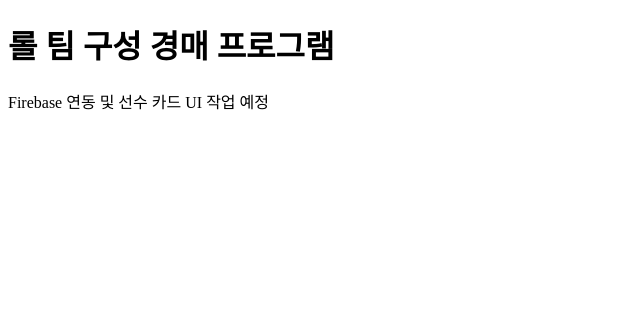
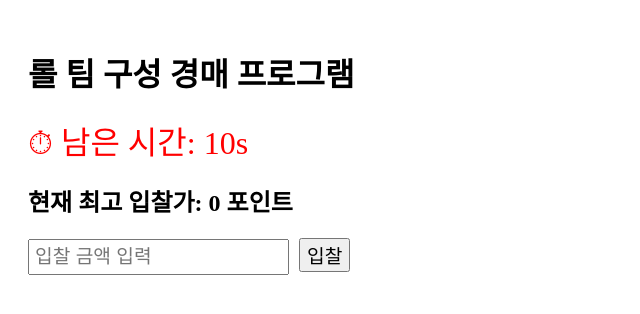
Before and after one commit to eunbee1998/hyupcampauction, a React (Create React App) app: page / in a window 1280 px wide. Shown: the top 314 px of the page, without its empty margins (0-640 px from the left). Built offline with nearby package versions, Linux system fonts and the light colour scheme.

Commit message:
Add files via upload

```diff
--- a/src/App.js
+++ b/src/App.js
@@ -1,11 +1,35 @@
 
-import React from "react";
+import React, { useState } from "react";
+import AuctionTimer from "./components/AuctionTimer";
+import BidInput from "./components/BidInput";
 
 function App() {
+  const [highestBid, setHighestBid] = useState(0);
+  const [lastBidTime, setLastBidTime] = useState(null);
+  const [winner, setWinner] = useState("");
+
+  const handleBidSubmit = (amount) => {
+    if (amount > highestBid) {
+      setHighestBid(amount);
+      setLastBidTime(Date.now());
+      setWinner("팀장"); // 실제 팀장 이름으로 대체 필요
+    }
+  };
+
+  const handleTimeout = () => {
+    alert(`낙찰! ${winner}님이 ${highestBid} 포인트에 선수 영입`);
+    setHighestBid(0);
+    setWinner("");
+    setLastBidTime(null);
+  };
+
   return (
-    <div>
+    <div style={{ padding: "20px" }}>
       <h1>롤 팀 구성 경매 프로그램</h1>
-      <p>Firebase 연동 및 선수 카드 UI 작업 예정</p>
+      <AuctionTimer duration={15} onTimeout={handleTimeout} lastBidTime={lastBidTime} />
+      <h2>현재 최고 입찰가: {highestBid} 포인트</h2>
+      <BidInput onBidSubmit={handleBidSubmit} />
+      {winner && <h3>현재 최고 입찰자: {winner}</h3>}
     </div>
   );
 }
--- /dev/null
+++ b/src/components/AuctionTimer.js
@@ -0,0 +1,43 @@
+
+import React, { useEffect, useState } from "react";
+
+const AuctionTimer = ({ duration = 15, onTimeout, lastBidTime }) => {
+  const [remaining, setRemaining] = useState(duration);
+  const [timerId, setTimerId] = useState(null);
+
+  useEffect(() => {
+    if (lastBidTime) {
+      const elapsed = Math.floor((Date.now() - lastBidTime) / 1000);
+      const newRemaining = Math.max(duration - elapsed, 0);
+      setRemaining(newRemaining);
+    }
+  }, [lastBidTime, duration]);
+
+  useEffect(() => {
+    if (remaining === 0) {
+      onTimeout();
+      return;
+    }
+
+    const id = setInterval(() => {
+      setRemaining((prev) => {
+        if (prev <= 1) {
+          clearInterval(id);
+          return 0;
+        }
+        return prev - 1;
+      });
+    }, 1000);
+
+    setTimerId(id);
+    return () => clearInterval(id);
+  }, [remaining]);
+
+  return (
+    <div style={{ fontSize: "2rem", color: "red" }}>
+      ⏱ 남은 시간: {remaining}s
+    </div>
+  );
+};
+
+export default AuctionTimer;
--- /dev/null
+++ b/src/components/BidInput.js
@@ -0,0 +1,32 @@
+
+import React, { useState } from "react";
+
+const BidInput = ({ onBidSubmit }) => {
+  const [bid, setBid] = useState("");
+
+  const handleSubmit = (e) => {
+    e.preventDefault();
+    const value = parseInt(bid, 10);
+    if (!isNaN(value) && value > 0) {
+      onBidSubmit(value);
+      setBid("");
+    }
+  };
+
+  return (
+    <form onSubmit={handleSubmit}>
+      <input
+        type="number"
+        placeholder="입찰 금액 입력"
+        value={bid}
+        onChange={(e) => setBid(e.target.value)}
+        style={{ fontSize: "1.2rem", padding: "5px" }}
+      />
+      <button type="submit" style={{ fontSize: "1.2rem", marginLeft: "10px" }}>
+        입찰
+      </button>
+    </form>
+  );
+};
+
+export default BidInput;
```
